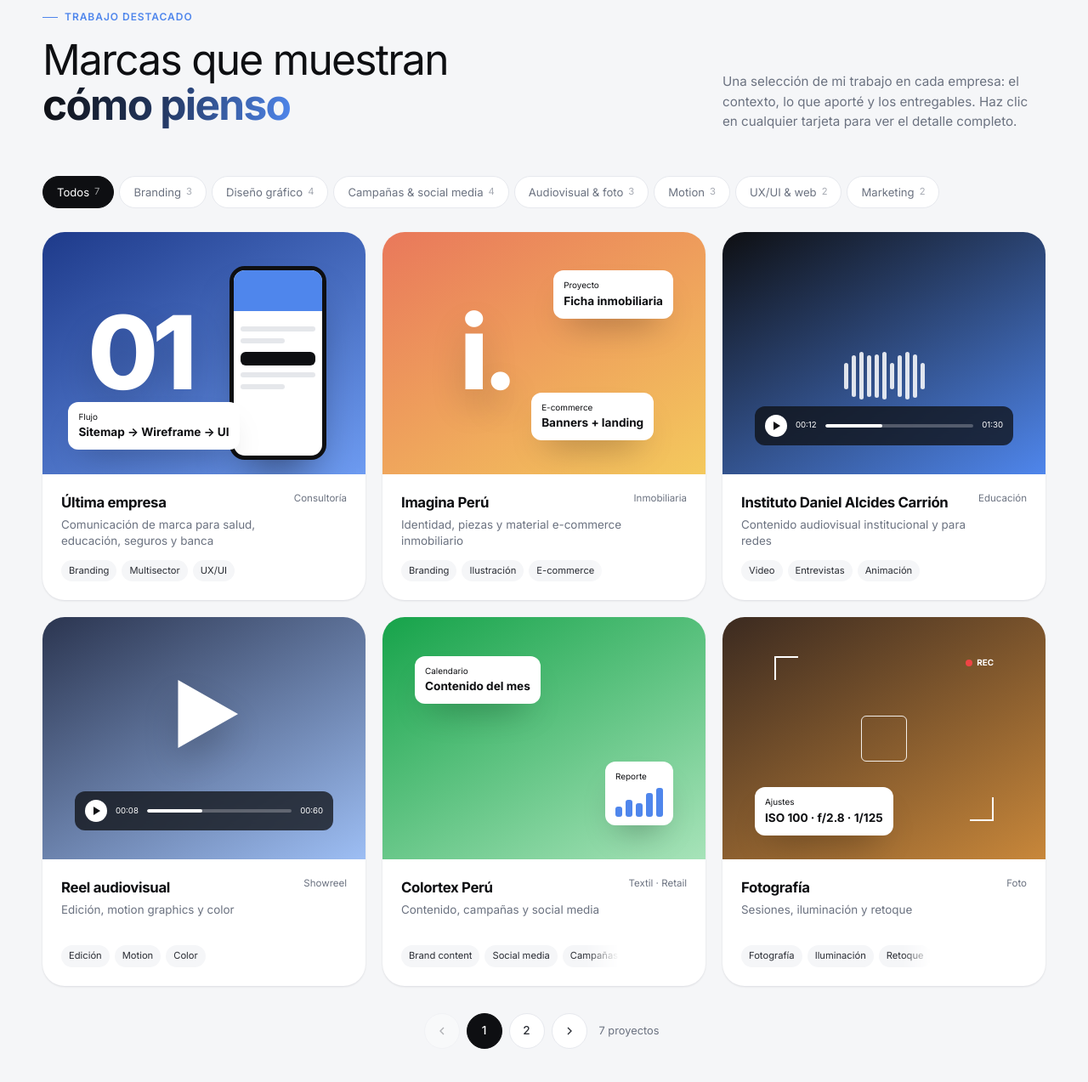
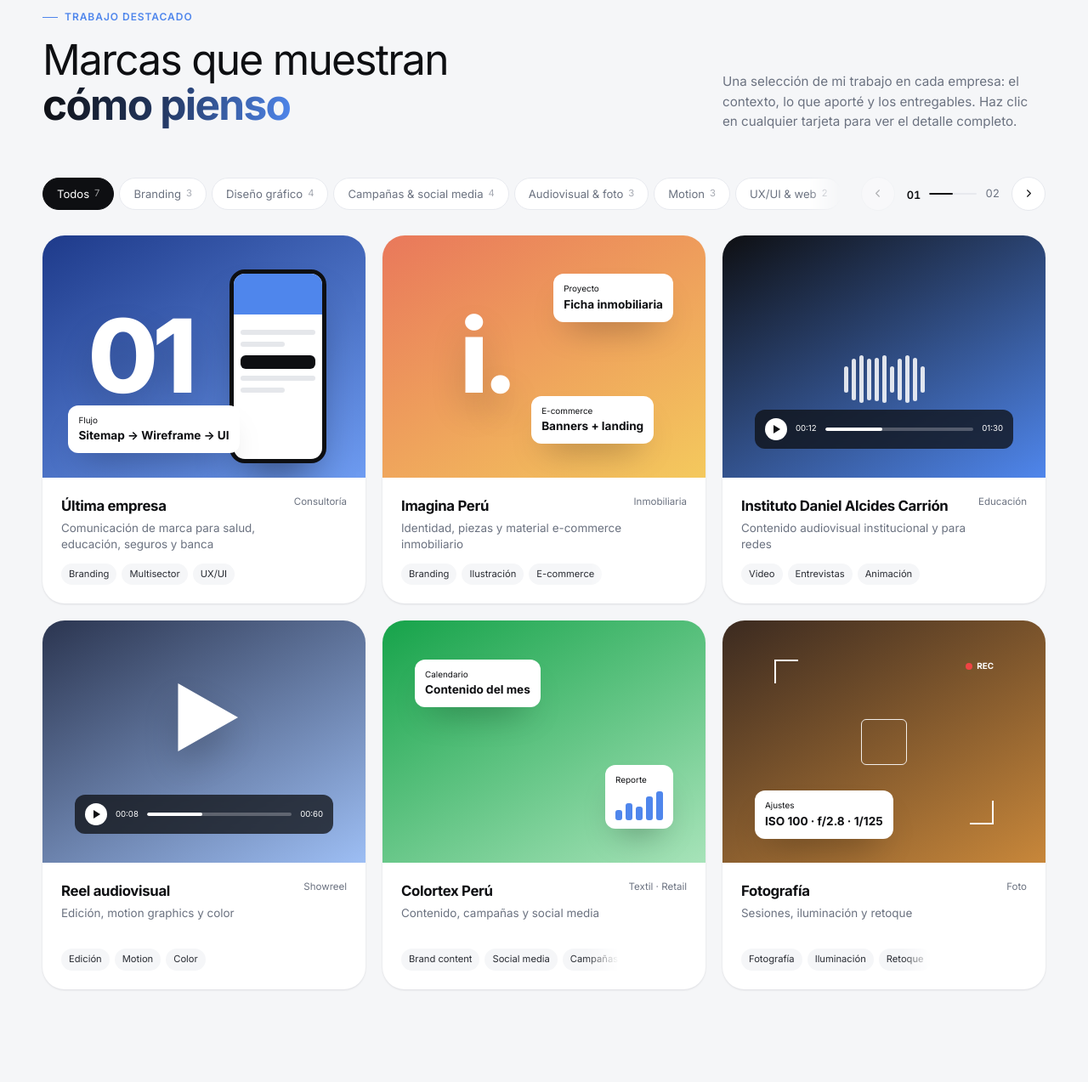
Before and after one commit to diaz99335/portafolio, a plain HTML site: page index.html in a window 1280 px wide. Shown: the part 2188-3461 px from the top of the page at 85% size. Drawn offline with Linux system fonts and the light colour scheme.

Commit message:
Proyectos: paginación elegante junto a los filtros, con transición direccional
Co-Authored-By: Claude Opus 5.5 <noreply@anthropic.com>
Claude-Session: https://claude.ai/code/session_014HjSCXqhx3dxkEiwcWycVs

```diff
--- a/index.html
+++ b/index.html
@@ -300,26 +300,36 @@ h1,h2,h3{font-family:var(--display)}
 /* =========================================================
    PROJECTS
    ========================================================= */
-.filters{display:flex;gap:6px;flex-wrap:wrap;margin-bottom:28px}
+.proj-bar{display:flex;justify-content:space-between;align-items:center;gap:24px;margin-bottom:28px}
+.filters{display:flex;gap:6px;flex-wrap:nowrap;min-width:0;overflow-x:auto;scrollbar-width:none;padding:2px 28px 2px 0;-webkit-mask-image:linear-gradient(90deg,#000 calc(100% - 40px),transparent);mask-image:linear-gradient(90deg,#000 calc(100% - 40px),transparent)}
+.filters::-webkit-scrollbar{display:none}
+.filter{flex:none}
 .filter{height:38px;padding:0 16px;border-radius:999px;font-size:.82rem;border:1px solid var(--line);background:#fff;color:var(--muted);transition:.3s var(--ease);display:inline-flex;align-items:center;gap:6px}
 .filter:hover{color:var(--ink);border-color:#CDD1D8}
 .filter.active{background:var(--ink);color:#fff;border-color:var(--ink)}
 .filter .count{font-size:.7rem;opacity:.6}
 .projects{display:grid;grid-template-columns:repeat(3,1fr);gap:20px}
-.project{grid-column:auto;background:#fff;border-radius:var(--radius-lg);overflow:hidden;box-shadow:var(--shadow-sm);cursor:pointer;transition:transform .5s var(--ease),box-shadow .5s,opacity .45s,scale .45s;display:flex;flex-direction:column}
+.project{grid-column:auto;transition-property:transform,box-shadow,opacity,scale,translate!important;transition-duration:.5s,.5s,.45s,.45s,.55s!important;transition-timing-function:var(--ease)!important;background:#fff;border-radius:var(--radius-lg);overflow:hidden;box-shadow:var(--shadow-sm);cursor:pointer;transition:transform .5s var(--ease),box-shadow .5s,opacity .45s,scale .45s;display:flex;flex-direction:column}
 .project-body > div{min-width:0}
 .project-body p{display:-webkit-box;-webkit-line-clamp:2;-webkit-box-orient:vertical;overflow:hidden;min-height:2.9em;line-height:1.45}
 .project .tags{flex-wrap:nowrap;overflow:hidden;-webkit-mask-image:linear-gradient(90deg,#000 85%,transparent);mask-image:linear-gradient(90deg,#000 85%,transparent)}
 .project .tag{flex:none}
 .project-body h3{white-space:nowrap;overflow:hidden;text-overflow:ellipsis}
-.pager{display:flex;justify-content:center;align-items:center;gap:8px;margin-top:32px}
-.pager[hidden]{display:none}
-.pager .pg{min-width:42px;height:42px;padding:0 6px;border-radius:999px;border:1px solid var(--line);background:#fff;display:grid;place-items:center;font-size:.85rem;font-weight:500;color:var(--ink-2);transition:.3s var(--ease)}
-.pager .pg:hover:not(:disabled){border-color:var(--ink);color:var(--ink)}
-.pager .pg.on{background:var(--ink);border-color:var(--ink);color:#fff}
-.pager .pg:disabled{opacity:.35;cursor:default}
-.pager .pg svg{width:16px;height:16px}
-.pager .info{font-size:.8rem;color:var(--muted);margin:0 6px}
+.pager{display:flex;align-items:center;gap:14px;flex:none;transition:opacity .4s var(--ease)}
+.pager.off{opacity:0;pointer-events:none}
+.pager .pg{width:40px;height:40px;border-radius:50%;border:1px solid var(--line);background:#fff;display:grid;place-items:center;color:var(--ink);transition:background .35s var(--ease),color .35s,border-color .35s,transform .35s var(--ease)}
+.pager .pg:hover:not(:disabled){background:var(--ink);color:#fff;border-color:var(--ink);transform:scale(1.06)}
+.pager .pg:active:not(:disabled){transform:scale(.94)}
+.pager .pg:disabled{opacity:.3;cursor:default}
+.pager .pg svg{width:15px;height:15px}
+.pg-count{display:flex;align-items:center;gap:10px;font-size:.8rem;font-variant-numeric:tabular-nums;color:var(--muted)}
+.pg-count .cur{position:relative;display:inline-block;height:1.2em;overflow:hidden;color:var(--ink);font-weight:600}
+.pg-count .cur b{display:block;left:0;font-weight:600;transition:transform .55s var(--ease)}
+.pg-track{position:relative;width:56px;height:2px;border-radius:2px;background:var(--line);overflow:hidden}
+.pg-track i{position:absolute;inset:0;width:var(--p,50%);background:var(--ink);border-radius:2px;transition:width .6s var(--ease)}
+.project{translate:0 0}
+.project.leaving{opacity:0;translate:var(--dx,0) var(--dy,0)}
+.project.entering{opacity:0;translate:var(--dx,0) var(--dy,0);transition:none!important}
 .project:hover{transform:translateY(-6px);box-shadow:var(--shadow)}
 .project.hide{display:none}
 .project.fade{opacity:0;scale:.96}
@@ -908,6 +918,8 @@ footer{background:#111214;color:#fff;padding:72px 0 28px}
 }
 @media (max-width:860px){
   .projects{grid-template-columns:1fr 1fr}
+  .proj-bar{flex-direction:column;align-items:stretch;gap:14px}
+  .pager{justify-content:flex-end}
   .projects{grid-template-columns:1fr 1fr}
   .panel{grid-template-columns:1fr}
   .panel-visual{min-height:320px}
@@ -1167,7 +1179,8 @@ footer{background:#111214;color:#fff;padding:72px 0 28px}
       <div><span class="eyebrow">Trabajo destacado</span><h2>Marcas que muestran <span class="em">cómo pienso</span></h2></div>
       <p>Una selección de mi trabajo en cada empresa: el contexto, lo que aporté y los entregables. Haz clic en cualquier tarjeta para ver el detalle completo.</p>
     </div>
-    <div class="filters reveal" id="filters" role="tablist" aria-label="Filtrar proyectos">
+    <div class="proj-bar reveal">
+    <div class="filters" id="filters" role="tablist" aria-label="Filtrar proyectos">
       <button class="filter active" data-filter="all">Todos <span class="count">7</span></button>
       <button class="filter" data-filter="branding">Branding <span class="count"></span></button>
       <button class="filter" data-filter="grafico">Diseño gráfico <span class="count"></span></button>
@@ -1177,8 +1190,9 @@ footer{background:#111214;color:#fff;padding:72px 0 28px}
       <button class="filter" data-filter="uxui">UX/UI & web <span class="count"></span></button>
       <button class="filter" data-filter="marketing">Marketing <span class="count"></span></button>
     </div>
+      <nav class="pager off" id="pager" aria-label="Paginación de proyectos"></nav>
+    </div>
     <div class="projects" id="projects"></div>
-    <nav class="pager" id="pager" aria-label="Paginación de proyectos" hidden></nav>
   </div>
 </section>
 
@@ -1900,33 +1914,59 @@ footer{background:#111214;color:#fff;padding:72px 0 28px}
     </article>`).join('');
 
   $$('.filter').forEach(f => { const k = f.dataset.filter; if (k !== 'all') f.querySelector('.count').textContent = projects.filter(p => p.cats.includes(k)).length; });
-  const PER_PAGE = 6; let curFilter = 'all', curPage = 1;
-  const ARW = d => `<svg viewBox="0 0 24 24" fill="none" stroke="currentColor" stroke-width="2"><path d="${d}"/></svg>`;
-  const render = (animate) => {
-    const list = $$('.project').filter(c => curFilter === 'all' || c.dataset.cats.split(' ').includes(curFilter));
-    const pages = Math.max(1, Math.ceil(list.length / PER_PAGE)); curPage = Math.min(curPage, pages);
-    const visible = list.slice((curPage - 1) * PER_PAGE, curPage * PER_PAGE);
-    const apply = () => {
-      $$('.project').forEach(c => { c.classList.toggle('hide', !visible.includes(c)); c.classList.remove('wide'); c.classList.add('in'); });
-      requestAnimationFrame(() => $$('.project').forEach(c => c.classList.remove('fade')));
+  const PER_PAGE = 6; let curFilter = 'all', curPage = 1, busy = false;
+  const ARW = d => `<svg viewBox="0 0 24 24" fill="none" stroke="currentColor" stroke-width="1.8" stroke-linecap="round" stroke-linejoin="round"><path d="${d}"/></svg>`;
+  const pad = n => String(n).padStart(2, '0');
+  const pager = $('#pager');
+  pager.innerHTML = `<button class="pg" data-step="-1" aria-label="Página anterior">${ARW('M15 6l-6 6 6 6')}</button>
+    <span class="pg-count" aria-live="polite"><span class="cur"><b>01</b></span><span class="pg-track"><i></i></span><span class="tot">02</span></span>
+    <button class="pg" data-step="1" aria-label="Página siguiente">${ARW('M9 6l6 6-6 6')}</button>`;
+  const listFor = () => $$('.project').filter(c => curFilter === 'all' || c.dataset.cats.split(' ').includes(curFilter));
+  const updPager = (pages, dir) => {
+    pager.classList.toggle('off', pages < 2);
+    $('.tot', pager).textContent = pad(pages);
+    pager.querySelector('[data-step="-1"]').disabled = curPage === 1;
+    pager.querySelector('[data-step="1"]').disabled = curPage === pages;
+    pager.querySelector('.pg-track').style.setProperty('--p', (curPage / pages * 100) + '%');
+    const cur = $('.cur', pager), old = $('b', cur);
+    if (old.textContent === pad(curPage)) return;
+    const nb = document.createElement('b'); nb.textContent = pad(curPage);
+    if (!dir) { cur.replaceChildren(nb); return; }
+    nb.style.transform = `translateY(${dir * 100}%)`; nb.style.position = 'absolute'; nb.style.top = 0; cur.appendChild(nb);
+    requestAnimationFrame(() => requestAnimationFrame(() => { old.style.transform = `translateY(${-dir * 100}%)`; nb.style.transform = 'none'; }));
+    setTimeout(() => { old.remove(); nb.style.position = ''; }, 560);
+  };
+  const render = (dir = 0, animate = true) => {
+    const list = listFor(), pages = Math.max(1, Math.ceil(list.length / PER_PAGE));
+    curPage = Math.min(Math.max(1, curPage), pages);
+    const next = list.slice((curPage - 1) * PER_PAGE, curPage * PER_PAGE);
+    const shown = $$('.project').filter(c => !c.classList.contains('hide'));
+    const off = dir ? { dx: `${-dir * 32}px`, dy: '0px' } : { dx: '0px', dy: '14px' };
+    const on = dir ? { dx: `${dir * 32}px`, dy: '0px' } : { dx: '0px', dy: '14px' };
+    updPager(pages, dir);
+    const swapIn = () => {
+      $$('.project').forEach(c => { c.classList.remove('leaving'); c.classList.toggle('hide', !next.includes(c)); c.classList.add('in'); });
+      if (!animate) { busy = false; return; }
+      next.forEach((c, i) => { c.style.setProperty('--dx', on.dx); c.style.setProperty('--dy', on.dy); c.classList.add('entering'); });
+      grid.offsetWidth;
+      next.forEach((c, i) => { c.style.transitionDelay = `${i * 55}ms`; c.classList.remove('entering'); });
+      setTimeout(() => { next.forEach(c => c.style.transitionDelay = ''); busy = false; }, 600 + next.length * 55);
     };
-    if (animate) { $$('.project').forEach(c => c.classList.add('fade')); setTimeout(apply, 250); } else apply();
-    const pager = $('#pager'); pager.hidden = pages < 2;
-    pager.innerHTML = `<button class="pg" data-pg="${curPage - 1}" aria-label="Página anterior" ${curPage === 1 ? 'disabled' : ''}>${ARW('M15 6l-6 6 6 6')}</button>`
-      + Array.from({ length: pages }, (_, i) => `<button class="pg${i + 1 === curPage ? ' on' : ''}" data-pg="${i + 1}" aria-label="Página ${i + 1}" ${i + 1 === curPage ? 'aria-current="page"' : ''}>${i + 1}</button>`).join('')
-      + `<button class="pg" data-pg="${curPage + 1}" aria-label="Página siguiente" ${curPage === pages ? 'disabled' : ''}>${ARW('M9 6l6 6-6 6')}</button>`
-      + `<span class="info">${list.length} proyectos</span>`;
+    if (!animate) return swapIn();
+    busy = true;
+    shown.forEach((c, i) => { c.style.setProperty('--dx', off.dx); c.style.setProperty('--dy', off.dy); c.style.transitionDelay = `${i * 30}ms`; c.classList.add('leaving'); });
+    setTimeout(() => { shown.forEach(c => c.style.transitionDelay = ''); swapIn(); }, shown.length ? 320 + shown.length * 30 : 0);
   };
   const applyFilter = k => {
+    if (k === curFilter && curPage === 1) return;
     $$('.filter').forEach(x => x.classList.toggle('active', x.dataset.filter === k));
-    curFilter = k; curPage = 1; render(true);
+    curFilter = k; curPage = 1; render(0);
   };
-  $('#pager').addEventListener('click', e => {
-    const b = e.target.closest('.pg'); if (!b || b.disabled) return;
-    curPage = +b.dataset.pg; render(true);
-    const top = $('#filters').getBoundingClientRect().top; if (top < 0) $('#filters').scrollIntoView({ behavior: 'smooth', block: 'center' });
+  pager.addEventListener('click', e => {
+    const b = e.target.closest('.pg'); if (!b || b.disabled || busy) return;
+    const step = +b.dataset.step; curPage += step; render(step);
   });
-  render(false);
+  render(0, false);
   $('#filters').addEventListener('click', e => { const b = e.target.closest('.filter'); if (b) applyFilter(b.dataset.filter); });
   document.addEventListener('click', e => { const g = e.target.closest('[data-goto]'); if (!g) return; applyFilter(g.dataset.goto); $('#proyectos').scrollIntoView({ behavior: 'smooth' }); });
 
```
